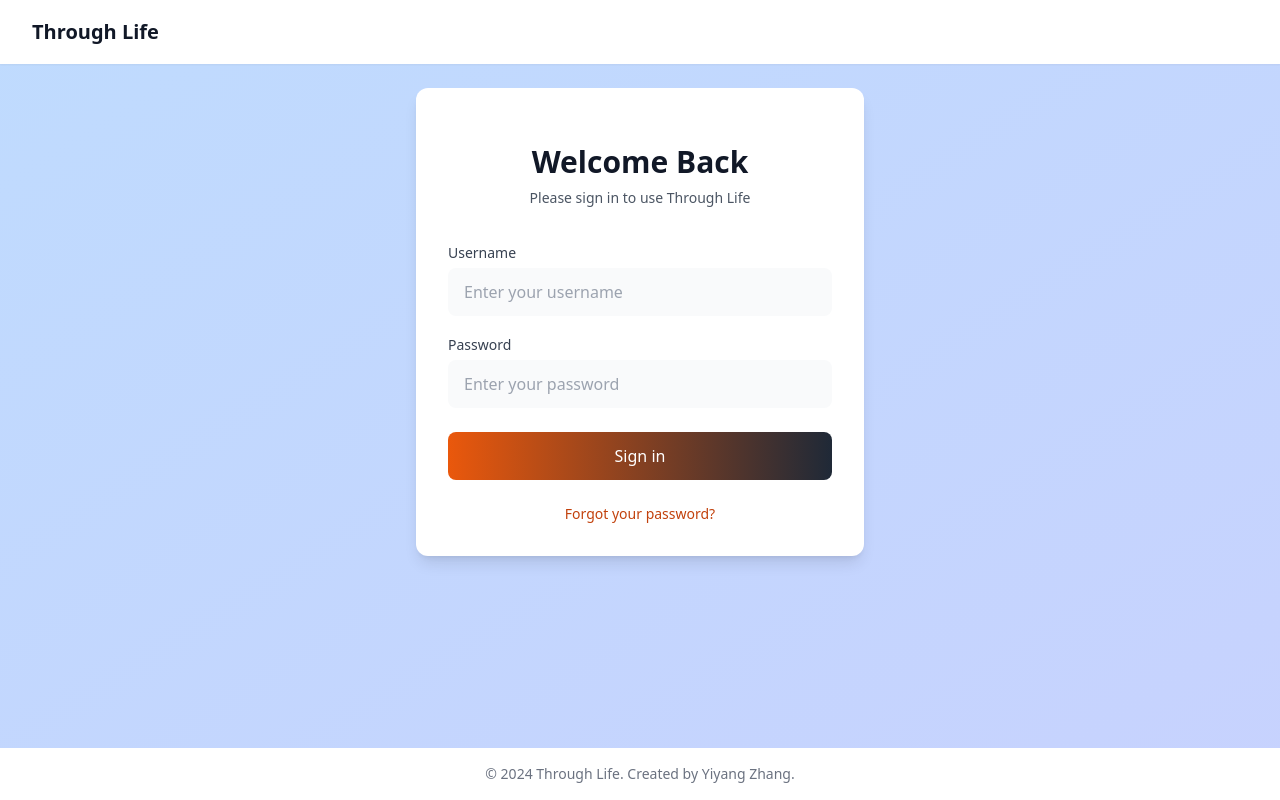
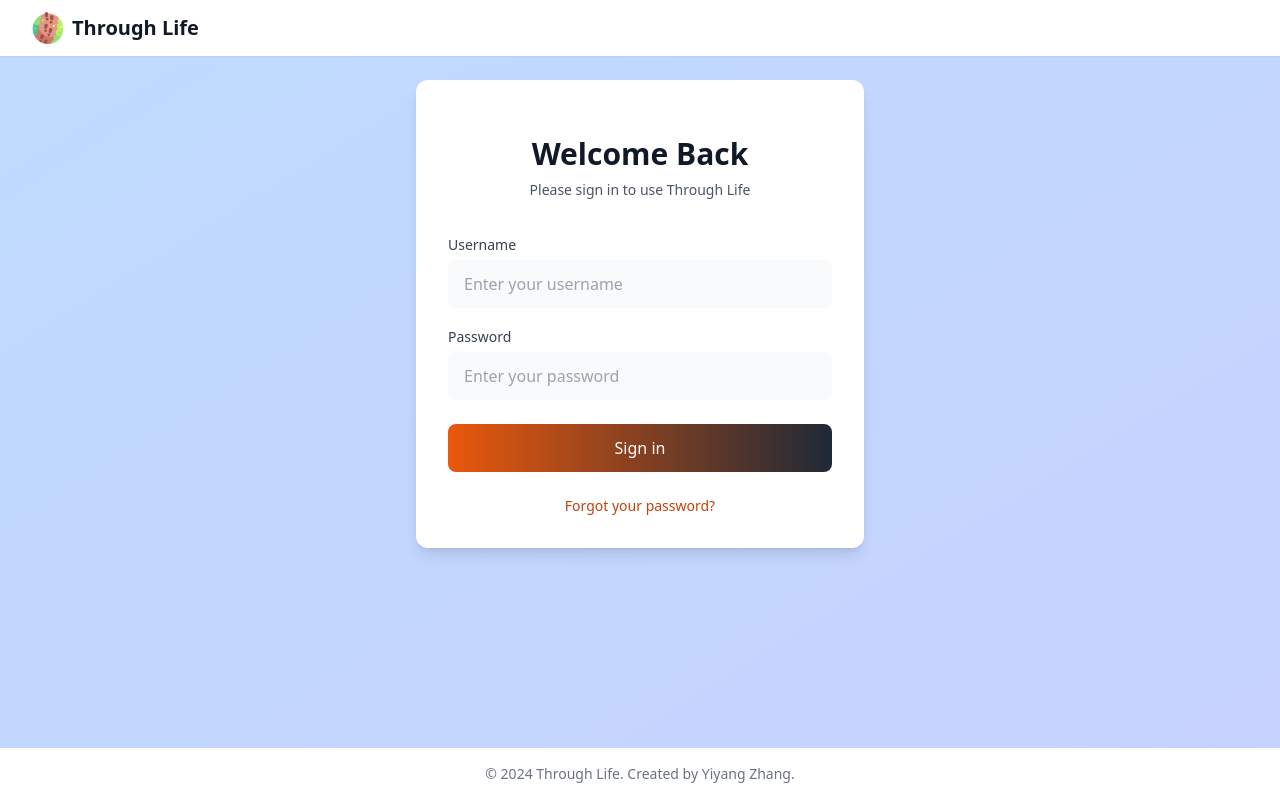
Before and after one commit to k1rr1n/Yishengzuji, a React (Vite) app: page /login in a window 1280 px wide. Built offline with nearby package versions, Linux system fonts and the light colour scheme.

Commit message:
chore: add map

```diff
--- a/package.json
+++ b/package.json
@@ -12,13 +12,17 @@
   "dependencies": {
     "@tauri-apps/api": "^2",
     "@tauri-apps/plugin-shell": "^2",
+    "deck.gl": "^9.0.37",
+    "mapbox-gl": "^3.8.0",
     "react": "^18.2.0",
     "react-dom": "^18.2.0",
+    "react-map-gl": "^7.1.7",
     "react-router-dom": "^7.0.2",
     "zustand": "^5.0.2"
   },
   "devDependencies": {
     "@tauri-apps/cli": "^2",
+    "@types/mapbox-gl": "^3.4.1",
     "@types/react": "^18.2.15",
     "@types/react-dom": "^18.2.7",
     "@vitejs/plugin-react": "^4.2.1",
@@ -26,6 +30,6 @@
     "postcss": "^8.4.49",
     "tailwindcss": "^3.4.16",
     "typescript": "^5.2.2",
-    "vite": "^5.3.1"
+    "vite": "6.0.3"
   }
 }
--- a/src/pages/layout.tsx
+++ b/src/pages/layout.tsx
@@ -1,14 +1,16 @@
 import { Outlet } from "react-router-dom";
+import logo from "../assets/pathway.png";
 
 export default function Layout() {
   return (
     // 主容器 flex布局 最小高度为屏幕高度
     <div className="min-h-screen flex flex-col bg-gradient-to-br from-blue-200 to-indigo-200 dark:from-gray-900 dark:to-gray-800 transition-colors duration-200">
       {/* header */}
-      <header className="sticky top-0 z-50 bg-white dark:bg-gray-800 shadow-sm">
-        <div className="max-w-7xl mx-auto px-4 sm:px-6 lg:px-8 h-16 flex items-center justify-between">
+      <header className="top-0 z-50 bg-white dark:bg-gray-800 shadow-sm">
+        <div className="max-w-7xl mx-auto px-4 sm:px-6 lg:px-8 h-14 flex items-center justify-between">
           {/* logo */}
           <div className="flex items-center">
+            <img src={logo} alt="Logo" className="h-8 w-auto mr-2" />
             <span className="text-xl font-bold text-gray-900 dark:text-white">
               Through Life
             </span>
--- a/src/router/index.tsx
+++ b/src/router/index.tsx
@@ -7,8 +7,8 @@ import {
 import Layout from "../pages/layout";
 
 // 懒加载页面组件
-const App = lazy(() => import("../App"));
 const Login = lazy(() => import("../pages/login"));
+const Map = lazy(() => import("../pages/map"));
 
 // guard 路由守卫
 const RequireAuth = ({ children }: { children: React.ReactNode }) => {
@@ -34,7 +34,7 @@ const router = createBrowserRouter([
         path: "home",
         element: (
           <RequireAuth>
-            <App />
+            <Map />
           </RequireAuth>
         ),
       },
```
Also changed, not shown: src/assets/pathway.png (added), src/pages/map.tsx (added), 1 other file (tests, documents, lock files or other folders).
